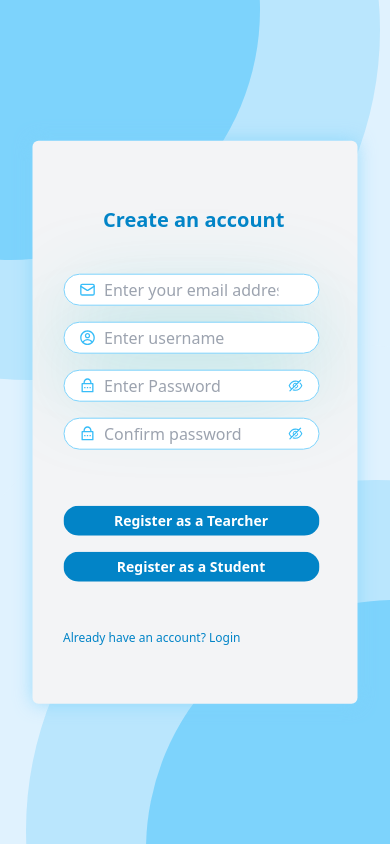
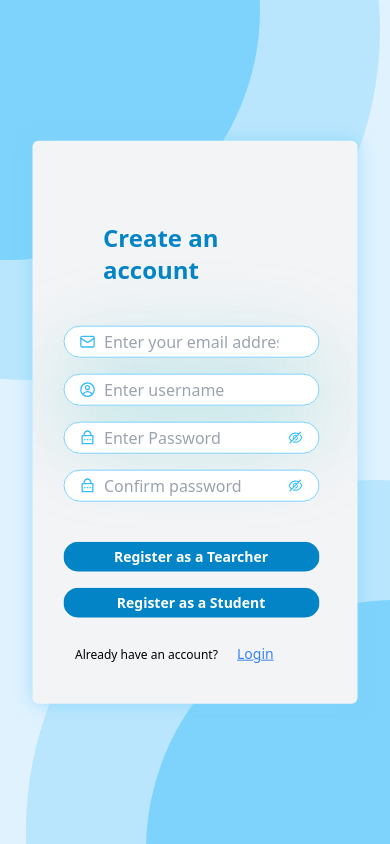
Before and after one commit to joysarkar18/where-is-my-tutor, a React (Vite) app in the folder where-is-my-tutor-frontend/: page /register in a window 390 px wide. Built offline with nearby package versions, Linux system fonts and the light colour scheme.

Commit message:
login and register page complete

```diff
--- a/where-is-my-tutor-frontend/src/screens/login.jsx
+++ b/where-is-my-tutor-frontend/src/screens/login.jsx
@@ -236,7 +236,7 @@ function Login() {
               )}
             </div>
 
-            <div className="flex flex-row items-center sm:justify-between justify-around space-x-1 sm:space-x-28 h-32">
+            <div className="flex flex-row items-center sm:justify-between justify-around space-x-1 sm:space-x-28 h-24">
               <a
                 className="text-baseColor-600 whitespace-nowrap text-[12px] sm:text-sm cursor-pointer"
                 onClick={() => {
@@ -255,15 +255,19 @@ function Login() {
               </button>
             </div>
           </div>
-          <div className="flex flex-row items-center sm:justify-between justify-around space-x-1 sm:space-x-28 h-14">
+          <div className="flex flex-row items-center sm:justify-between justify-around space-x-1 sm:space-x-20 h-2">
+            <div className="text-black whitespace-nowrap ml-7 sm:ml-0 text-[12px] sm:text-sm">
+              {"Don't have any account?"}
               <a
-              className="text-baseColor-600 whitespace-nowrap text-[12px] sm:text-sm cursor-pointer"
                 onClick={() => {
                   navigate("/Register");
                 }}
               >
-              Do not have an account? Sign up
+                <span className="text-blue-500 ml-4 text-sm cursor-pointer underline">
+                  Signup
+                </span>
               </a>
+            </div>
           </div>
           <div className="relative hidden lg:block">
             <div className="h-[800px] w-[800px] fixed right-[-29rem] xl:right-[-19rem] top-[-4.0rem] bg-logIn-200 rounded-full">
--- a/where-is-my-tutor-frontend/src/screens/register.jsx
+++ b/where-is-my-tutor-frontend/src/screens/register.jsx
@@ -105,9 +105,9 @@ function Register() {
         <div className="flex flex-col items-start justify-center">
           <div className="flex flex-row items-start justify-start space-x-8 sm:space-x-12 h-32 mx-10 sm:mx-6 mb-32">
             <div className="flex flex-col items-start justify-start ">
-              <div className="flex flex-col items-start justify-center -translate-y-12">
+              <div className="flex flex-col items-start justify-center -translate-y-8">
                 <div className="ml-10 sm:ml-9 flex flex-row items-center justify-center -translate-y-10">
-                  <h2 className="text-xl sm:text-3xl font-semibold text-sky-600">
+                  <h2 className="text-2xl sm:text-3xl font-semibold text-sky-600">
                     Create an account
                   </h2>
                 </div>
@@ -214,12 +214,12 @@ function Register() {
                     )}
                   </div>
                   {!passwordsMatch && (
-                    <p className="text-red-500 text-sm mt-1">
+                    <p className="text-red-500 text-sm mt-1 ml-3">
                       Passwords do not match
                     </p>
                   )}
 
-                  <div className="h-18 pt-4 sm:ml-2 ml-7">
+                  <div className="pt-2sm:ml-2 ml-3">
                     {error.status && (
                       <p className="text-red-500 text-sm">
                         {error.errorMessage}
@@ -247,15 +247,19 @@ function Register() {
                   Register as a Student
                 </button>
               </div>
-              <div className="flex flex-row items-center sm:justify-between justify-around space-x-1 sm:space-x-20 h-4">
+              <div className="flex flex-row items-center sm:justify-between justify-around space-x-1 sm:space-x-20 h-2">
+                <div className="text-black whitespace-nowrap ml-3 sm:ml-4 text-[12px] sm:text-sm">
+                  Already have an account?{" "}
                   <a
-                  className="text-sky-600 whitespace-nowrap text-[12px] sm:text-sm cursor-pointer"
                     onClick={() => {
                       navigate("/Login");
                     }}
                   >
-                  Already have an account? Login
+                    <span className="text-blue-500 ml-4 text-sm cursor-pointer underline">
+                      Login
+                    </span>
                   </a>
+                </div>
               </div>
             </div>
           </div>
```
Lines whose indentation alone changed are shown as unchanged.
